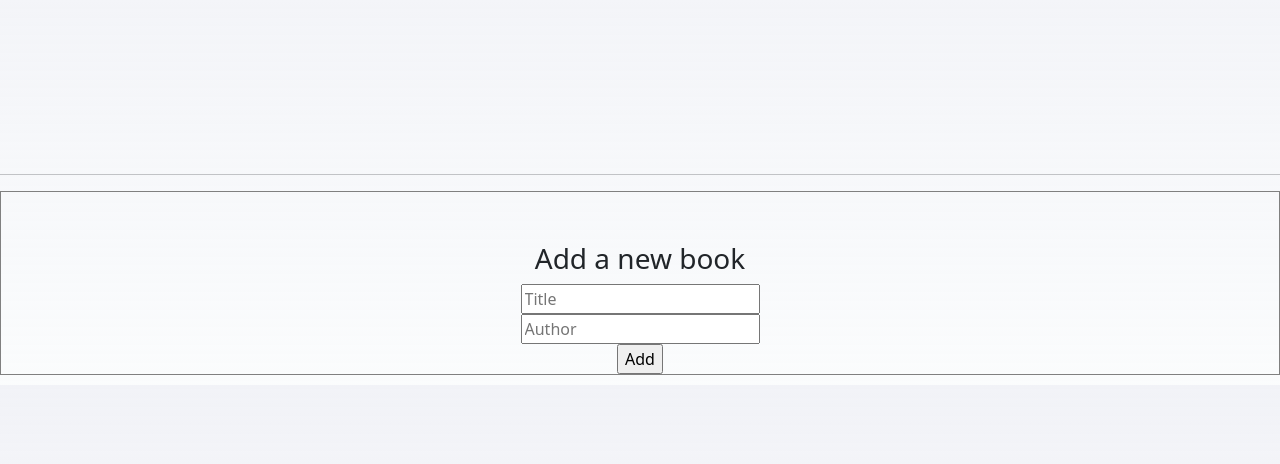
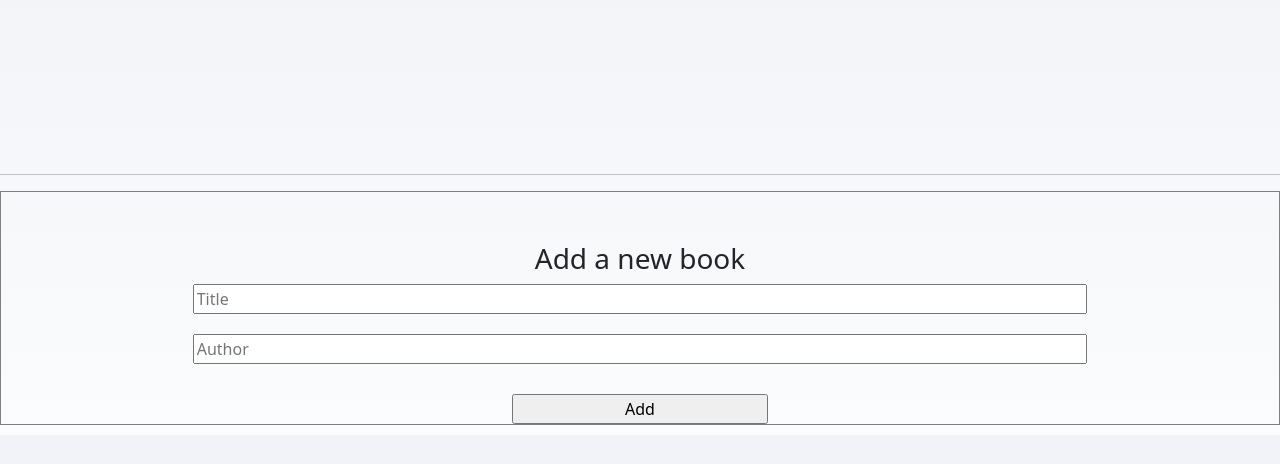
Before and after one commit to Habtamu210/Awesome-books, a website: page index.html in a window 1280 px wide. Shown: the part 102-566 px from the top of the page. Drawn offline with nearby package versions, Linux system fonts and the light colour scheme.

```diff
--- a/index.html
+++ b/index.html
@@ -50,10 +50,10 @@
     <form id="bookform" class="book-form">
       <h3 class="titlemain txt-center">Add a new book</h3>
       <div class="forms mbb">
-        <input type="text" placeholder="Title" id="title" class="title-input" required>
+        <input type="text" placeholder="Title" id="title" class="title-input fus" required>
       </div>
       <div class="forms">
-        <input type="text" placeholder="Author" id="author" class="author-input" required>
+        <input type="text" placeholder="Author" id="author" class="author-input fus" required>
       </div>
       <div class="forms">
         <input type="submit" value="Add"  class="button-submit">
--- a/style.css
+++ b/style.css
@@ -78,7 +78,14 @@
   padding-top: 50px;
   border: 1px solid gray;
 }
-
+.fus {
+  width: 70%;
+  margin-bottom: 20px;
+}
+.button-submit {
+  margin-top: 10px;
+  width: 20%;
+}
 .active {
   color: #008;
 }
```
